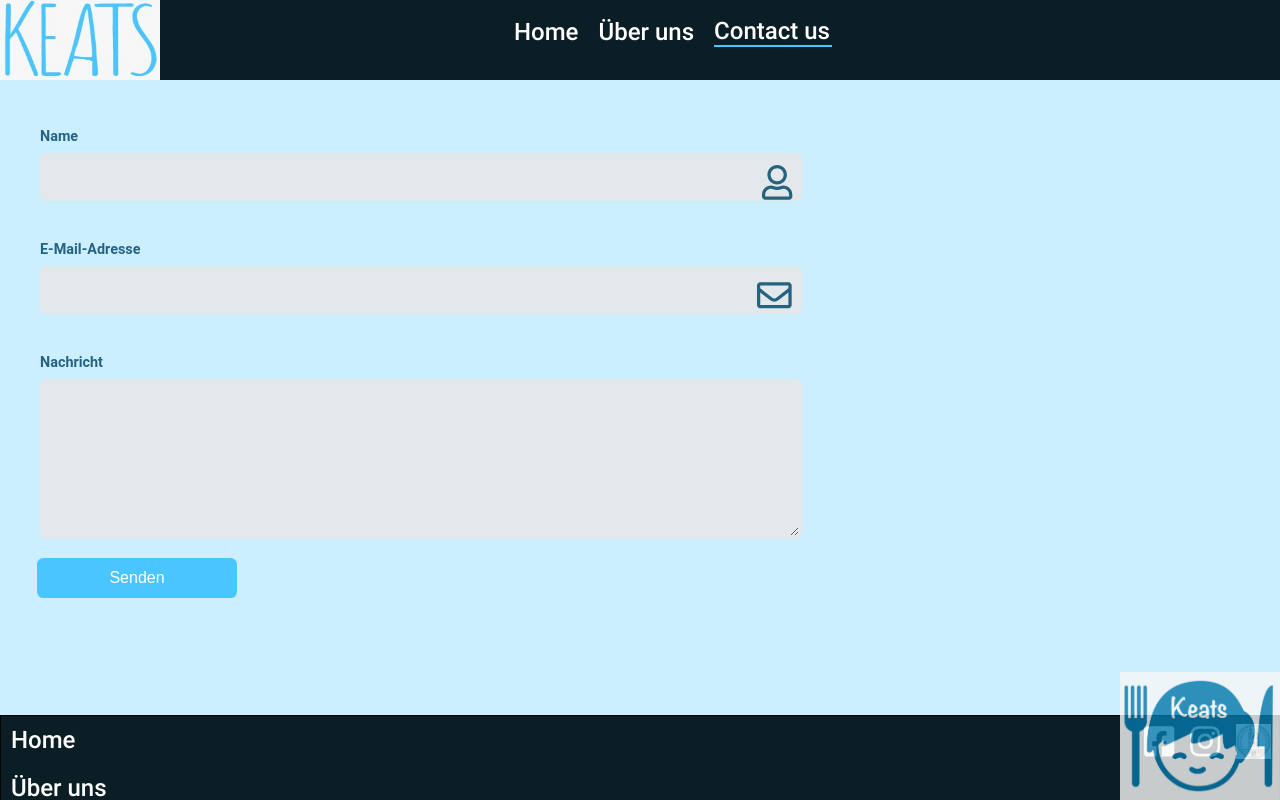
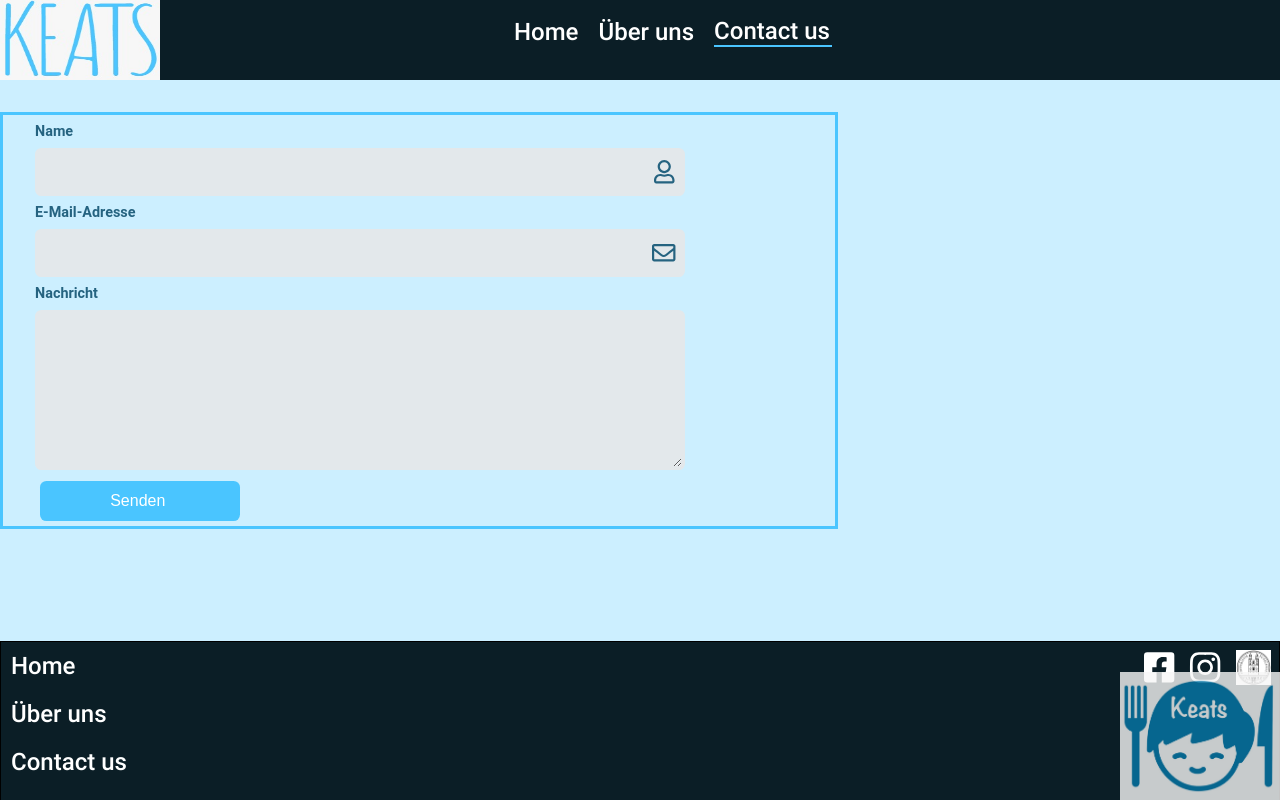
Before and after one commit to majogw/Keats-Project, a React (Create React App) app: page /contactus in a window 1280 px wide. Shown: the top 800 px of the page. Built offline with nearby package versions, Linux system fonts and the light colour scheme.

Commit message:
contactus variables

```diff
--- a/src/App.css
+++ b/src/App.css
@@ -267,56 +267,70 @@ div {
 
 .forma-principal {
   display: flex;
+  border: 0.2rem solid #4ac5ff;
+  flex-wrap: wrap;
+  justify-content: space-between;
   flex-direction: column;
   font-family: Roboto;
   color: #256380;
   margin-top: 7rem;
-  width: 60%;
+  max-width: 50rem;
   padding-left: 2rem;
 }
 
 .nombre-forma {
   display: flex;
+  width: 80%;
   flex-direction: column;
+  font-size: 1.1rem;
+  font-weight: 700;
+  cursor: pointer;
+  border-radius: 1rem;
 }
+
 .email-forma {
   display: flex;
   flex-direction: column;
+  font-size: 1.1rem;
+  font-weight: 700;
+  cursor: pointer;
+  border-radius: 1rem;
 }
+
 .message-forma {
   display: flex;
   flex-direction: column;
+  font-size: 1.1rem;
+  font-weight: 700;
+  padding-left: 0%;
+  margin-left: 0%;
+}
+.carta {
+  display: flex;
 }
 
 .total-message {
   display: flex;
   flex-direction: column;
+  cursor: pointer;
+  padding-left: 0%;
 }
 
 [type='submit'] {
   display: inline-block;
-  margin-top: 1rem;
-  padding: 0.5rem;
   cursor: pointer;
   background-color: #d9f3ff;
   border-radius: 1rem;
   box-shadow: 0 0.3rem #999;
-  vertical-align: middle;
   white-space: nowrap;
-  margin: 0.25rem;
   color: #256380;
   font-family: roboto;
   font-weight: 600;
 }
 
-.button-forma:hover {
-  background-color: lightblue;
-}
-
 .button-forma:active {
   background-color: lightsteelblue;
   box-shadow: 0 0.3rem #ccefff;
-  transform: translateY(2rem);
 }
 
 .base-contact {
@@ -333,25 +347,16 @@ div {
   margin-top: 7rem;
 }
 
-.nombre-forma {
-  display: flex;
-  padding: 0.5rem;
-  cursor: pointer;
-  border-radius: 1rem;
-}
-
-.email-forma {
-  margin-top: 1rem;
-  padding: 0.5rem;
-  cursor: pointer;
-  border-radius: 1rem;
-}
-
 .icon-input {
   position: absolute;
   right: 0;
   top: 25%;
 }
+
+.icon-input :hover {
+  color: #4ac5ff;
+}
+
 .input-compartida {
   background-color: #e3e8eb;
   height: 2.5rem;
@@ -363,22 +368,16 @@ div {
 
 .input-email {
   position: relative;
+  width: 80%;
 }
 
 .input-forma {
   position: relative;
 }
-.total-message {
-  display: flex;
-  margin-top: 1rem;
-  padding: 0.5rem;
-  cursor: pointer;
-  border-radius: 1rem;
-}
 
 .input-message {
   background-color: #e3e8eb;
-  width: 100%;
+  width: 80%;
   border: 0.2rem solid #e3e8eb;
   border-radius: 0.4rem;
   box-shadow: none;
--- a/src/Components/Form.js
+++ b/src/Components/Form.js
@@ -1,14 +1,23 @@
 import React from 'react';
 import {useHistory} from 'react-router-dom';
 import {FontAwesomeIcon} from '@fortawesome/react-fontawesome';
+import {useState} from 'react';
 
 export const Form = () => {
+  const [name, setName] = useState('');
+  const [email, setEmail] = useState('');
+  const [nachricht, setNachricht] = useState('');
+  function imprimirNombres() {
+    console.log(name, email, nachricht);
+  }
   return (
     <div className='forma-principal'>
       <div className='nombre-forma'>
         <label>Name</label>
         <div className='input-forma'>
           <input
+            value={name}
+            onChange={(event) => setName(event.target.value)}
             className='input-compartida'
             type='text'
             name='Name'
@@ -25,6 +34,8 @@ export const Form = () => {
         </div>
         <div className='input-email'>
           <input
+            value={email}
+            onChange={(event) => setEmail(event.target.value)}
             className='input-compartida'
             type='email'
             name='email'
@@ -42,12 +53,18 @@ export const Form = () => {
           </label>
         </div>
         <div className='input-mes'>
-          <textarea className='input-message' cols='30' rows='10'></textarea>
+          <textarea
+            value={nachricht}
+            onChange={(event) => setNachricht(event.target.value)}
+            className='input-message'
+            cols='30'
+            rows='10'
+          ></textarea>
         </div>
       </div>
       <div className='button-forma'>
-        <button class='button'>
-          <span>Senden </span>
+        <button onClick={imprimirNombres} className='button'>
+          <span>Senden </span>
         </button>
       </div>
     </div>
```
Also changed, not shown: src/Components/Formbutton.js (+13 -16 lines).
